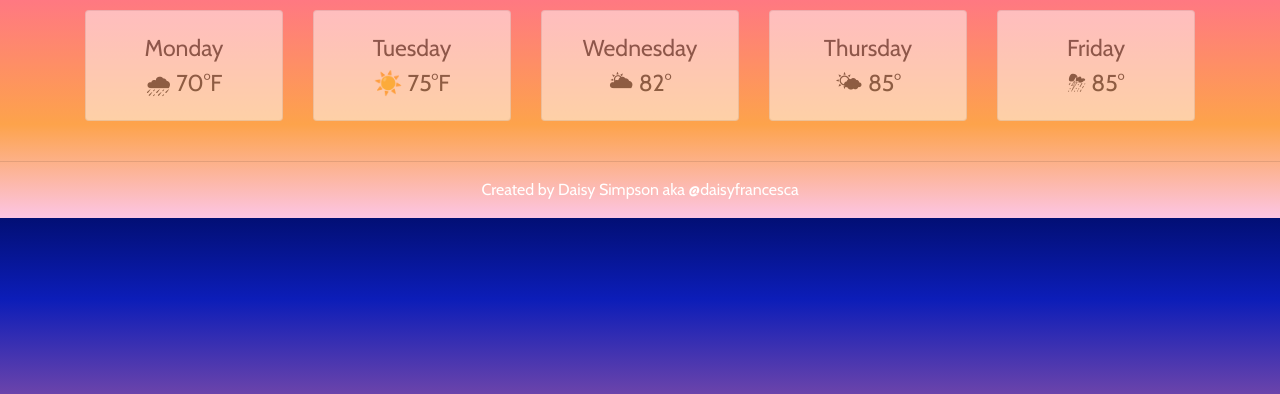
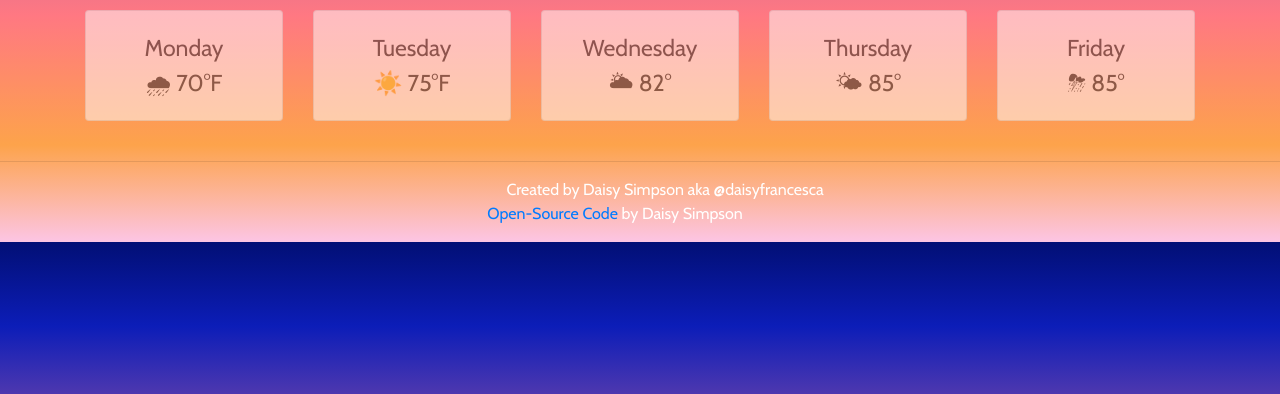
Before and after one commit to daisyfrancesca/shecodes_wk6, a plain HTML site: page index.html in a window 1280 px wide. Shown: the part 406-800 px from the top of the page. Drawn offline with nearby package versions, Linux system fonts and the light colour scheme.

Commit message:
Added Open Source Code Link to Footer

```diff
--- a/index.html
+++ b/index.html
@@ -79,7 +79,8 @@
             </div>
             <br />
             <hr>
-            <p><span class="foot">Created by Daisy Simpson aka @daisyfrancesca</span></p>
+            <p><span class="foot">Created by Daisy Simpson aka @daisyfrancesca<br> <a href="https://github.com/daisyfrancesca/shecodes_wk6">Open-Source Code</a> by Daisy Simpson</span></p>
+
     </p>
 </body>
 
```
